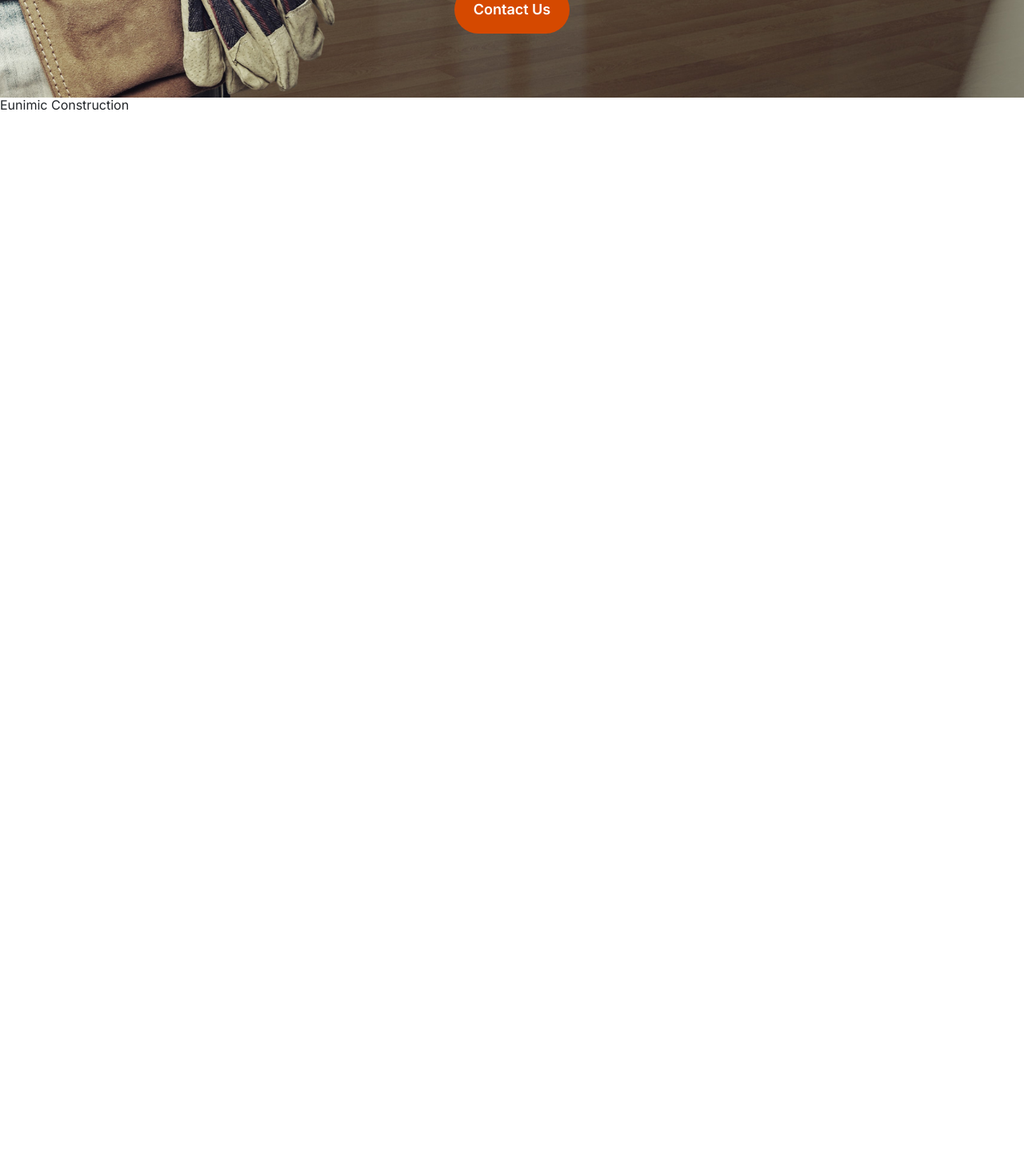
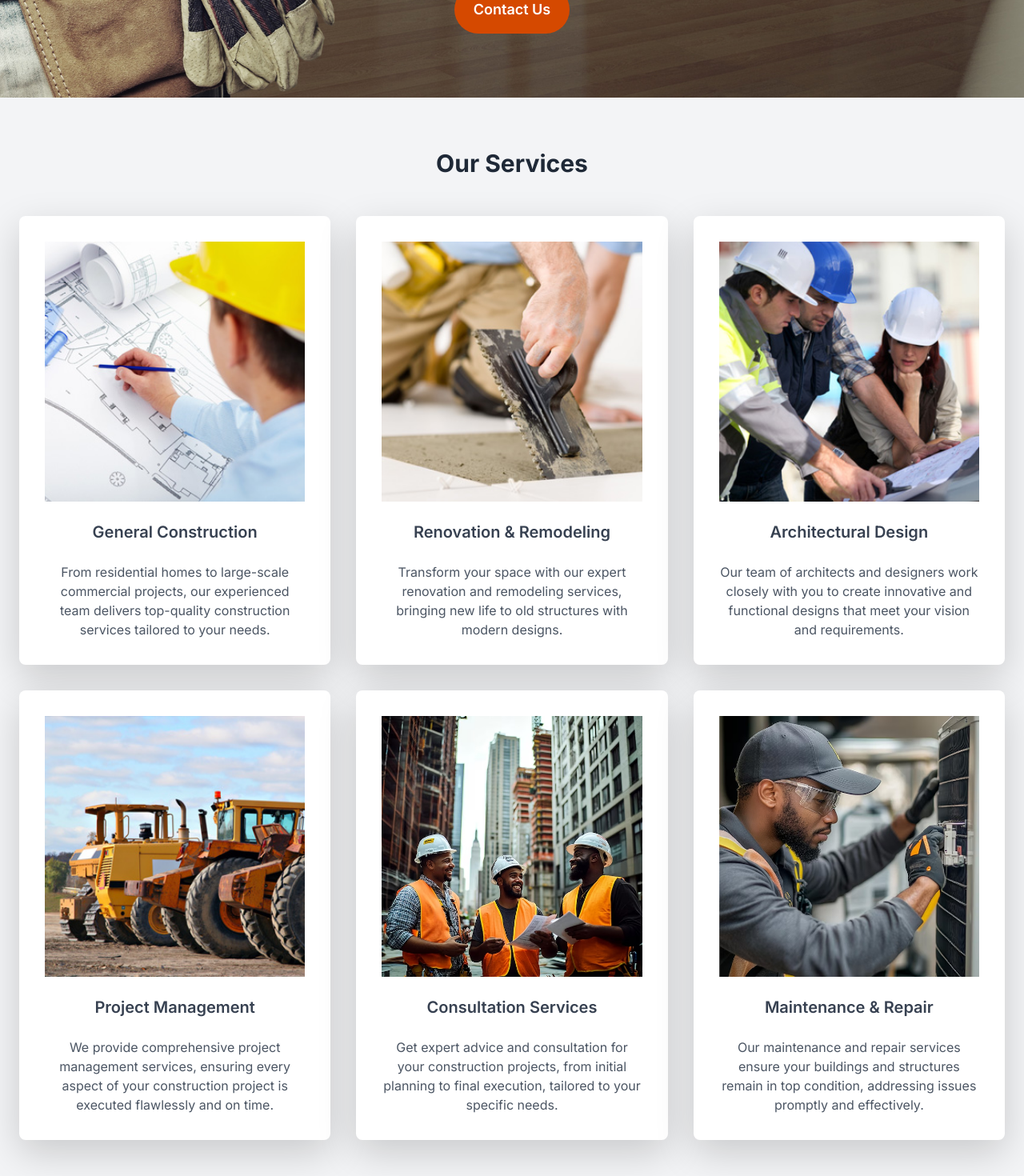
Before and after one commit to tobidechamp15/Eunimic-Construction, a Next.js app: page / in a window 1280 px wide. Shown: the part 420-1890 px from the top of the page at 80% size. Before the commit the page ends 800 px from the top, so only its background shows below. Built offline with nearby package versions, Linux system fonts and the light colour scheme.

Commit message:
Feat services

```diff
--- a/app/globals.css
+++ b/app/globals.css
@@ -9,3 +9,12 @@
   background-image: url('http://anpsthemes.com/constructo-new-demos/1/wp-content/uploads/2014/11/tile3.jpg');
   background-size: cover;
 }
+
+.img-container {
+  width: 100%;
+  height: auto;
+}
+.img-container img {
+  height: 100%;
+  width: 100%;
+}
--- a/app/page.js
+++ b/app/page.js
@@ -1,6 +1,7 @@
 import ContactDetails from '@/components/ContactDetails';
 import Hero from '@/components/Hero';
 import Navbar from '@/components/Navbar';
+import Services from '@/components/Services';
 import Image from 'next/image';
 
 export default function Home() {
@@ -9,6 +10,7 @@ export default function Home() {
       <ContactDetails />
       <Navbar />
       <Hero />
+      <Services />
       <h1>Eunimic Construction </h1>
     </section>
   );
--- /dev/null
+++ b/components/Services.jsx
@@ -0,0 +1,167 @@
+'use client';
+import Image from 'next/image';
+import React, { useEffect } from 'react';
+import serviceImg1 from '../public/assets/img3.jpg';
+import serviceImg2 from '../public/assets/img4.jpg';
+import serviceImg3 from '../public/assets/workers.jpg';
+import serviceImg4 from '../public/assets/workers 2.jpg';
+import serviceImg5 from '../public/assets/serviceImg5.jpg';
+import serviceImg6 from '../public/assets/maintenance.jpg';
+import { motion, useAnimation } from 'framer-motion';
+import { useInView } from 'react-intersection-observer';
+
+const serviceContainerVariants = {
+  hidden: {},
+  visible: {
+    transition: {
+      staggerChildren: 0.1, // Stagger the appearance of each child item
+    },
+  },
+};
+
+const serviceItemVariants = {
+  hidden: { opacity: 0, y: 50 },
+  visible: { opacity: 1, y: 0, transition: { duration: 0.6, ease: 'easeOut' } },
+};
+
+const Services = () => {
+  const controls = useAnimation();
+  const [ref, inView] = useInView({
+    threshold: 0.1, // Adjust when the animation should trigger
+  });
+
+  useEffect(() => {
+    if (inView) {
+      controls.start('visible');
+    } else {
+      controls.start('hidden');
+    }
+  }, [controls, inView]);
+
+  return (
+    <section id="services" className="py-16 bg-gray-100">
+      <div className="container mx-auto px-6">
+        <h2 className="text-3xl font-bold text-center text-gray-800 mb-12">
+          Our Services
+        </h2>
+        <motion.div
+          className="grid gap-8 md:grid-cols-2 lg:grid-cols-3"
+          ref={ref}
+          variants={serviceContainerVariants}
+          initial="hidden"
+          animate={controls}
+        >
+          {/* Service 1 */}
+          <motion.div
+            ref={ref}
+            className="bg-white p-8 rounded-lg shadow-lg"
+            variants={serviceItemVariants}
+          >
+            <div className="mb-6 items-center flex justify-center img-container">
+              <Image src={serviceImg1} alt="General Construction" />
+            </div>
+            <h3 className="text-xl font-semibold text-center text-gray-700 mb-4">
+              General Construction
+            </h3>
+            <p className="text-gray-600 text-center">
+              From residential homes to large-scale commercial projects, our
+              experienced team delivers top-quality construction services
+              tailored to your needs.
+            </p>
+          </motion.div>
+
+          {/* Service 2 */}
+          <motion.div
+            className="bg-white p-8 rounded-lg shadow-lg"
+            variants={serviceItemVariants}
+          >
+            <div className="mb-6 items-center flex justify-center img-container">
+              <Image src={serviceImg2} alt="Renovation & Remodeling" />
+            </div>
+            <h3 className="text-xl font-semibold text-center text-gray-700 mb-4">
+              Renovation & Remodeling
+            </h3>
+            <p className="text-gray-600 text-center">
+              Transform your space with our expert renovation and remodeling
+              services, bringing new life to old structures with modern designs.
+            </p>
+          </motion.div>
+
+          {/* Service 3 */}
+          <motion.div
+            className="bg-white p-8 rounded-lg shadow-lg"
+            variants={serviceItemVariants}
+          >
+            <div className="mb-6 items-center flex justify-center img-container">
+              <Image src={serviceImg3} alt="Architectural Design" />
+            </div>
+            <h3 className="text-xl font-semibold text-center text-gray-700 mb-4">
+              Architectural Design
+            </h3>
+            <p className="text-gray-600 text-center">
+              Our team of architects and designers work closely with you to
+              create innovative and functional designs that meet your vision and
+              requirements.
+            </p>
+          </motion.div>
+
+          {/* Service 4 */}
+          <motion.div
+            className="bg-white p-8 rounded-lg shadow-lg"
+            variants={serviceItemVariants}
+          >
+            <div className="mb-6 items-center flex justify-center img-container">
+              <Image src={serviceImg4} alt="Project Management" />
+            </div>
+            <h3 className="text-xl font-semibold text-center text-gray-700 mb-4">
+              Project Management
+            </h3>
+            <p className="text-gray-600 text-center">
+              We provide comprehensive project management services, ensuring
+              every aspect of your construction project is executed flawlessly
+              and on time.
+            </p>
+          </motion.div>
+
+          {/* Service 5 */}
+          <motion.div
+            className="bg-white p-8 rounded-lg shadow-lg"
+            variants={serviceItemVariants}
+          >
+            <div className="mb-6 items-center flex justify-center img-container">
+              <Image src={serviceImg5} alt="Consultation Services" />
+            </div>
+            <h3 className="text-xl font-semibold text-center text-gray-700 mb-4">
+              Consultation Services
+            </h3>
+            <p className="text-gray-600 text-center">
+              Get expert advice and consultation for your construction projects,
+              from initial planning to final execution, tailored to your
+              specific needs.
+            </p>
+          </motion.div>
+
+          {/* Service 6 */}
+          <motion.div
+            className="bg-white p-8 rounded-lg shadow-lg"
+            variants={serviceItemVariants}
+          >
+            <div className="mb-6 items-center flex justify-center img-container">
+              <Image src={serviceImg6} alt="Maintenance & Repair" />
+            </div>
+            <h3 className="text-xl font-semibold text-center text-gray-700 mb-4">
+              Maintenance & Repair
+            </h3>
+            <p className="text-gray-600 text-center">
+              Our maintenance and repair services ensure your buildings and
+              structures remain in top condition, addressing issues promptly and
+              effectively.
+            </p>
+          </motion.div>
+        </motion.div>
+      </div>
+    </section>
+  );
+};
+
+export default Services;
```
Also changed, not shown: public/assets/maintenance.jpg (added), public/assets/serviceImg5.jpg (added).
